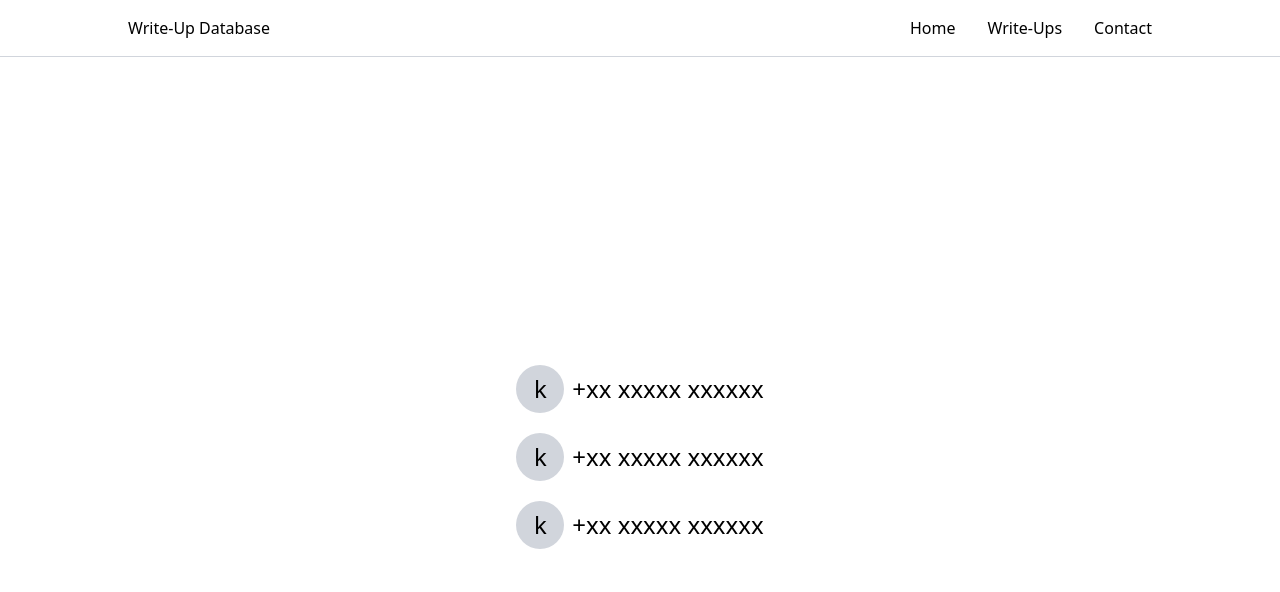
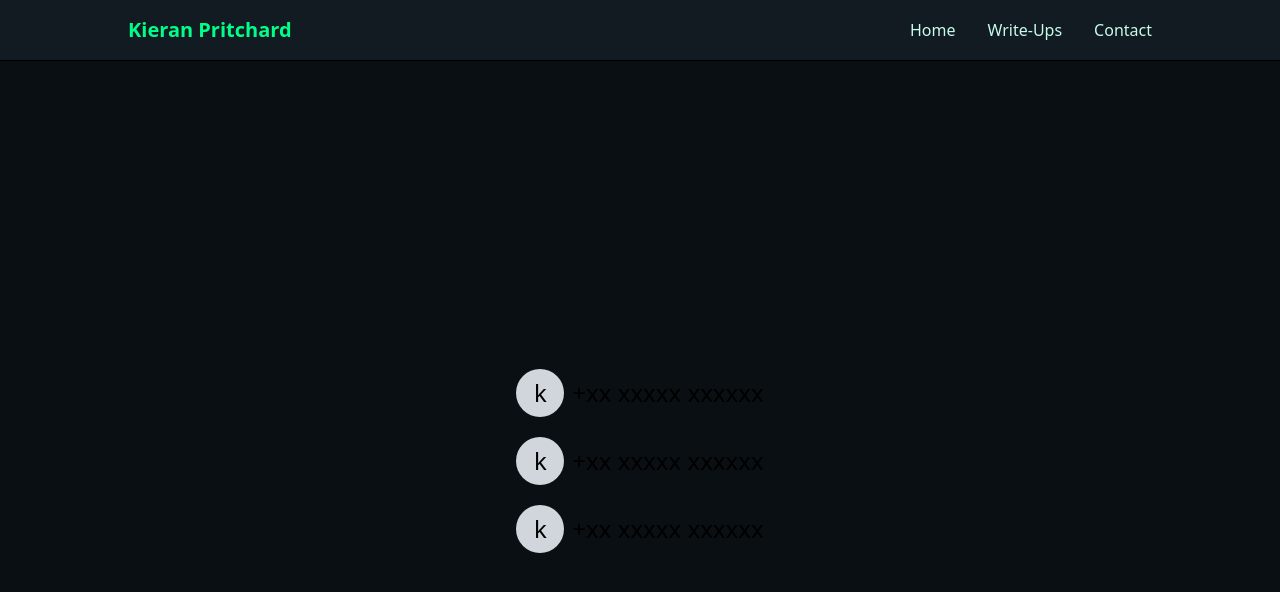
Before and after one commit to KieranPritchard/CTF-Showcase, a React (Vite) app: page /contact in a window 1280 px wide. Shown: the top 592 px of the page. Built offline with nearby package versions, Linux system fonts and the light colour scheme.

Commit message:
added home page styling

```diff
--- a/src/components/Background.jsx
+++ b/src/components/Background.jsx
@@ -1,6 +1,6 @@
 function Background({children, isEven}){
     return(
-        <div className={isEven ? "h-screen bg-gray-500 px-4" : "h-screen px-4"}>
+        <div className={isEven ? "h-screen bg-[#121A22] px-4" : "h-screen bg-[#0A0F14] px-4"}>
             {children}
         </div>
     )
--- a/src/components/Navbar.jsx
+++ b/src/components/Navbar.jsx
@@ -1,36 +1,90 @@
 import { useState } from "react";
 import { NavLink } from "react-router-dom";
 
-function Navbar(){
-    const [open, setOpen] = useState(false)
-    return(
-        <nav className="flex items-center justify-between px-6 md:px-16 lg:px-24 xl:px-32 py-4 border-b border-gray-300 bg-white relative transition-all">
-            <NavLink>
-                Write-Up Database
+function Navbar() {
+    const [open, setOpen] = useState(false);
+
+    return (
+        <nav className="flex items-center justify-between px-6 md:px-16 lg:px-24 xl:px-32 py-4 border-b bg-[#121a22] relative transition-all">
+            <NavLink className="text-[#00FF88] font-bold text-xl neon-hover">
+                Kieran Pritchard
             </NavLink>
 
             {/* Desktop menu */}
             <div className="hidden sm:flex items-center gap-8">
-                <NavLink to={'/'}>Home</NavLink>
-                <NavLink to={'/write-ups'}>Write-Ups</NavLink>
-                <NavLink to={'/contact'}>Contact</NavLink>
+                <NavLink
+                to="/"
+                className={({ isActive }) =>
+                    `neon-hover transition-all ${
+                    isActive ? "text-[#C7FCEC]" : "text-[#C7FCEC]"
+                    }`
+                }
+                >
+                Home
+                </NavLink>
+                <NavLink
+                to="/write-ups"
+                className={({ isActive }) =>
+                    `neon-hover transition-all ${
+                    isActive ? "text-[#C7FCEC]" : "text-[#C7FCEC]"
+                    }`
+                }
+                >
+                Write-Ups
+                </NavLink>
+                <NavLink
+                to="/contact"
+                className={({ isActive }) =>
+                    `neon-hover transition-all ${
+                    isActive ? "text-[#C7FCEC]" : "text-[#C7FCEC]"
+                    }`
+                }
+                >
+                Contact
+                </NavLink>
             </div>
 
             {/* Menu Button */}
-            <button onClick={() => open ? setOpen(false) : setOpen(true)} aria-label="menu" className="sm:hidden">
-                <svg width="21" height="15"  xmlns="http://www.w3.org/2000/svg" x="0px" y="0px" viewBox="0 0 50 50">
-                    <path d="M 0 9 L 0 11 L 50 11 L 50 9 Z M 0 24 L 0 26 L 50 26 L 50 24 Z M 0 39 L 0 41 L 50 41 L 50 39 Z"></path>
+            <button
+                onClick={() => setOpen(!open)}
+                aria-label="menu"
+                className="sm:hidden text-[#C7FCEC]"
+            >
+                <svg
+                width="21"
+                height="15"
+                xmlns="http://www.w3.org/2000/svg"
+                viewBox="0 0 50 50"
+                fill="#00FF88"
+                >
+                <path d="M 0 9 L 0 11 L 50 11 L 50 9 Z M 0 24 L 0 26 L 50 26 L 50 24 Z M 0 39 L 0 41 L 50 41 L 50 39 Z"></path>
                 </svg>
             </button>
 
             {/* Mobile menu */}
-            <div className={`${open ? 'flex': 'hidden'} absolute top-[60px] left-0 w-full bg-white shadow-md py-4 flex-col items-start gap-2 px-5 text-sm md:hidden`}>
-                <NavLink to={'/'} className="block py-2 w-full">Home</NavLink>
-                <NavLink to={'/write-ups'} className="block py-2 w-full">Write-Ups</NavLink>
-                <NavLink to={'/contact'} className="block py-2 w-full">Contact</NavLink>
+            <div
+                className={`${
+                open ? "flex" : "hidden"
+                } absolute top-[60px] left-0 w-full bg-[#121a22] shadow-lg py-4 flex-col items-start gap-2 px-5 text-sm md:hidden`}
+            >
+                <NavLink to="/" className="block py-2 w-full neon-hover text-[#C7FCEC]">
+                Home
+                </NavLink>
+                <NavLink
+                to="/write-ups"
+                className="block py-2 w-full neon-hover text-[#C7FCEC]"
+                >
+                Write-Ups
+                </NavLink>
+                <NavLink
+                to="/contact"
+                className="block py-2 w-full neon-hover text-[#C7FCEC]"
+                >
+                Contact
+                </NavLink>
             </div>
         </nav>
-    )
+    );
 }
 
-export default Navbar
+export default Navbar;
--- a/src/components/home_page/About.jsx
+++ b/src/components/home_page/About.jsx
@@ -13,8 +13,8 @@ function About() {
 
                 {/* Text Section */}
                 <div className="w-full md:w-auto text-center">
-                    <h2 className="text-3xl sm:text-4xl font-bold mb-4">About</h2>
-                    <p className="text-lg sm:text-xl leading-relaxed">
+                    <h2 className="flicker text-white text-3xl sm:text-4xl font-bold mb-4">About</h2>
+                    <p className="text-lg sm:text-xl text-[#C7FCEC] leading-relaxed">
                         Lorem ipsum dolor sit amet consectetur adipisicing elit. Voluptates,
                         nemo, ex ullam similique minima, illo perferendis vel voluptatum et
                         assumenda dicta! Aperiam, alias quaerat? Sint itaque alias esse sed
--- a/src/components/home_page/RecentWriteUp.jsx
+++ b/src/components/home_page/RecentWriteUp.jsx
@@ -1,15 +1,14 @@
-function RecentWriteUp({title, description}){
-    return(
-        <div className="flex flex-col p-2 border rounded-md">
+function RecentWriteUp({ title, description }) {
+    return (
+        <div className="flex flex-col justify-between w-80 h-80 p-6 rounded-lg bg-[#121A22] border border-[#00FF88] shadow-[0_0_20px_#00FF88,0_0_40px_#00FF88,0_0_60px_#00FF88]">
             <div>
-
+                <h3 className="text-lg mb-3 font-bold text-[#00FF88]">{title}</h3>
+                <p className="text-[#C7FCEC] leading-relaxed overflow-hidden">
+                    {description.length > 180 ? description.slice(0, 180) + "..." : description}
+                </p>
             </div>
-            <h3 className="text-lg mb-2 font-bold">{title}</h3>
-            <p>
-                {description}
-            </p>
         </div>
-    )
+    );
 }
 
-export default RecentWriteUp
+export default RecentWriteUp;
--- a/src/components/home_page/Welcome.jsx
+++ b/src/components/home_page/Welcome.jsx
@@ -1,10 +1,10 @@
 function Welcome() {
     return (
-        <div className="border w-full max-w-3xl mx-auto py-10 px-4 sm:px-8 mb-25 rounded-lg">
-            <h1 className="text-3xl sm:text-4xl md:text-5xl font-bold text-center my-4">
+        <div className="bg-[#121A22] border-2 border-[#00FF88] w-full max-w-3xl mx-auto py-10 px-4 sm:px-8 mb-25 rounded-lg shadow-[0_0_20px_#00FF88,0_0_40px_#00FF88,0_0_60px_#00FF88]">
+            <h1 className="flicker text-3xl sm:text-4xl md:text-5xl font-extrabold text-center my-4 text-[#C7FCEC] drop-shadow-[0_0_6px_#00FF88] tracking-wide">
                 Explore My Write-Up's
             </h1>
-            <p className="text-base sm:text-lg md:text-xl text-center px-2 sm:px-5">
+            <p className="text-base sm:text-lg md:text-xl text-center px-2 sm:px-5 text-[#C7FCEC] leading-relaxed">
                 Lorem ipsum dolor sit amet consectetur adipisicing elit. Autem earum rerum quisquam similique error quae quaerat laborum repudiandae esse numquam, ipsum consequatur veniam doloribus saepe harum explicabo repellendus tenetur est.
             </p>
         </div>
--- a/src/index.css
+++ b/src/index.css
@@ -1 +1,47 @@
 @import "tailwindcss";
+
+/* Flicker animation */
+
+@keyframes flicker {
+    0%, 19%, 21%, 23%, 25%, 54%, 56%, 100% {
+        opacity: 1;
+        text-shadow:
+            0 0 5px #00FF88,
+            0 0 10px #00FF88,
+            0 0 20px #00FF88,
+            0 0 40px #00FF88;
+    }
+    20%, 24%, 55% {
+        opacity: 0.6;
+        text-shadow: none;
+    }
+}
+
+.flicker {
+    animation: flicker 2.5s infinite;
+}
+
+@keyframes flicker-hover {
+    0%, 19%, 21%, 23%, 25%, 54%, 56%, 100% {
+    text-shadow:
+        0 0 3px #00ff88,
+        0 0 6px #00ff88,
+        0 0 12px #00ff88;
+    }
+    20%, 24%, 55% {
+        text-shadow: none;
+    }
+}
+
+.neon-hover {
+    transition: all 0.3s ease-in-out;
+}
+
+.neon-hover:hover {
+    color: #ccffe5;
+    text-shadow:
+        0 0 4px #00ff88,
+        0 0 8px #00ff88,
+        0 0 16px #00ff88;
+    animation: flicker-hover 2.5s infinite;
+}
```
Also changed, not shown: src/components/home_page/Recents.jsx (+40 -14 lines).
